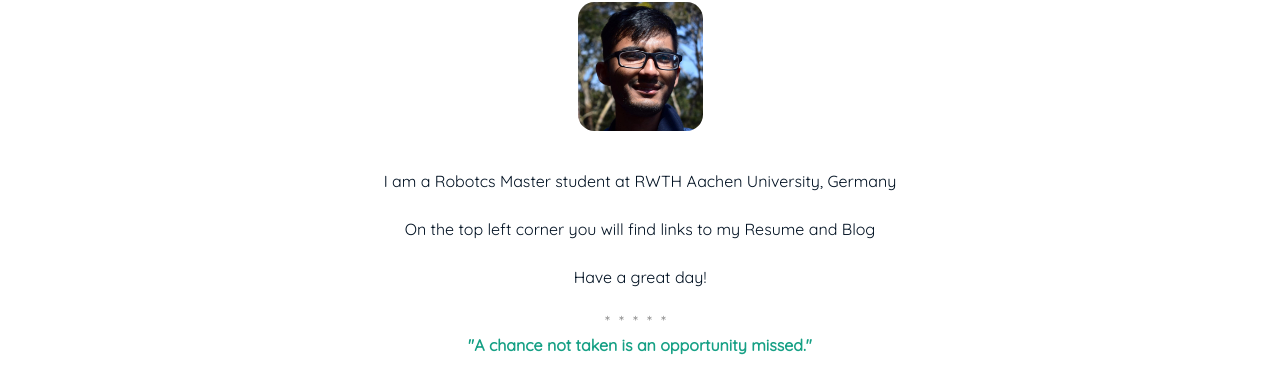
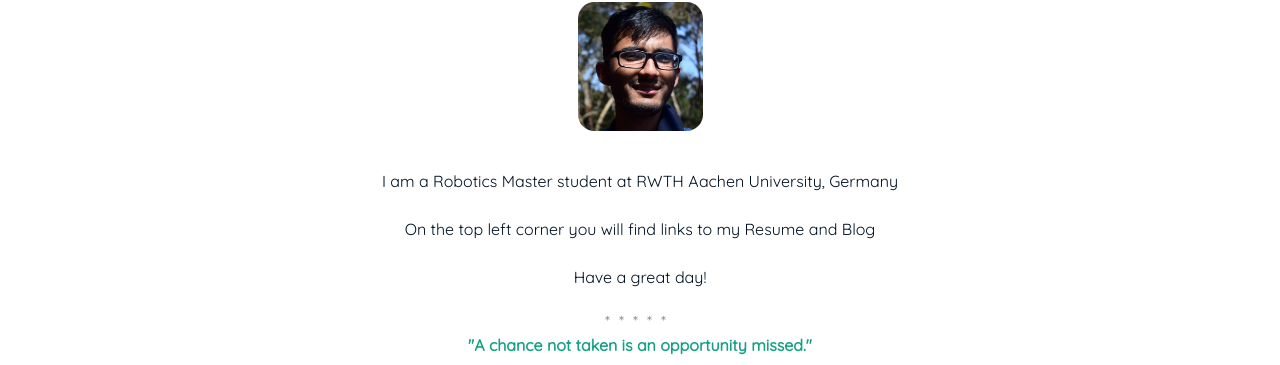
Before and after one commit to Stephen-Tellis/home, a Jekyll site: the page built from index.md, in a window 1280 px wide. Shown: the part 306-671 px from the top of the page. Built offline with Jekyll 4.4.1, drawn with Linux system fonts in a browser that asks for light colours.

Commit message:
Update index.md

```diff
--- a/index.md
+++ b/index.md
@@ -9,7 +9,7 @@ sitemap:
 <img src="{{ '/assets/img/pudhina.jpg' | prepend: site.baseurl }}" id="about-img">
 
 <div id="describe-text">
-	<p> I am a Robotcs Master student at RWTH Aachen University, Germany </p>
+	<p> I am a Robotics Master student at RWTH Aachen University, Germany </p>
 	<p> On the top left corner you will find links to my Resume and Blog </p>
 	<p> Have a great day! </p>
 </div>
```
